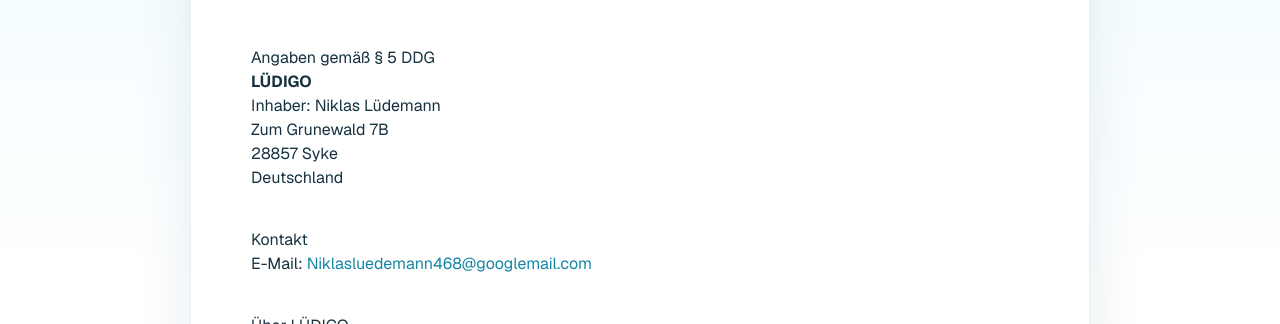
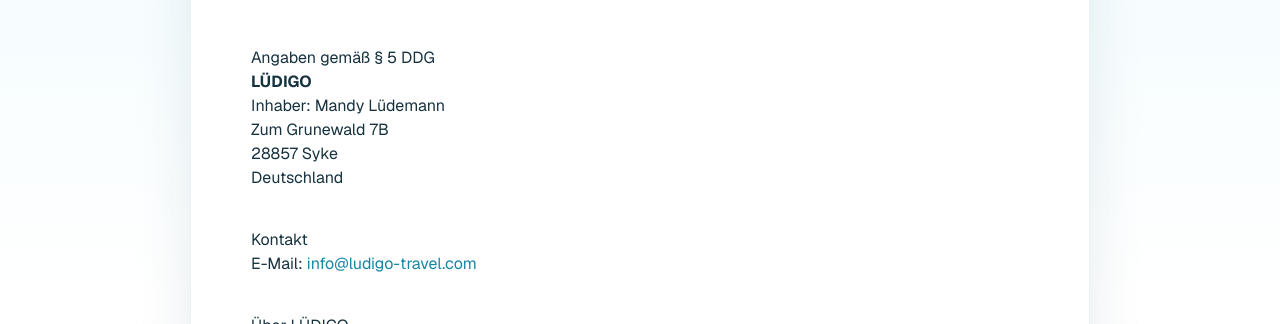
Before and after one commit to niklasluedemann468-netizen/Ludigo, a Next.js app: page /impressum in a window 1280 px wide. Shown: the part 259-583 px from the top of the page. Built offline with nearby package versions, Linux system fonts and the light colour scheme.

Commit message:
update impressum

```diff
--- a/app/impressum/page.tsx
+++ b/app/impressum/page.tsx
@@ -58,7 +58,7 @@
           <p>
             <strong>LÜDIGO</strong>
             <br />
-            Inhaber: Niklas Lüdemann
+            Inhaber: Mandy Lüdemann
             <br />
             Zum Grunewald 7B
             <br />
@@ -74,10 +74,10 @@
           <p>
             E-Mail:{" "}
             <a
-              href="mailto:Niklasluedemann468@googlemail.com"
+              href="mailto:info@ludigo-travel.com"
               style={{ color: "#1686a5" }}
             >
-              Niklasluedemann468@googlemail.com
+              info@ludigo-travel.com
             </a>
           </p>
         </section>
```
